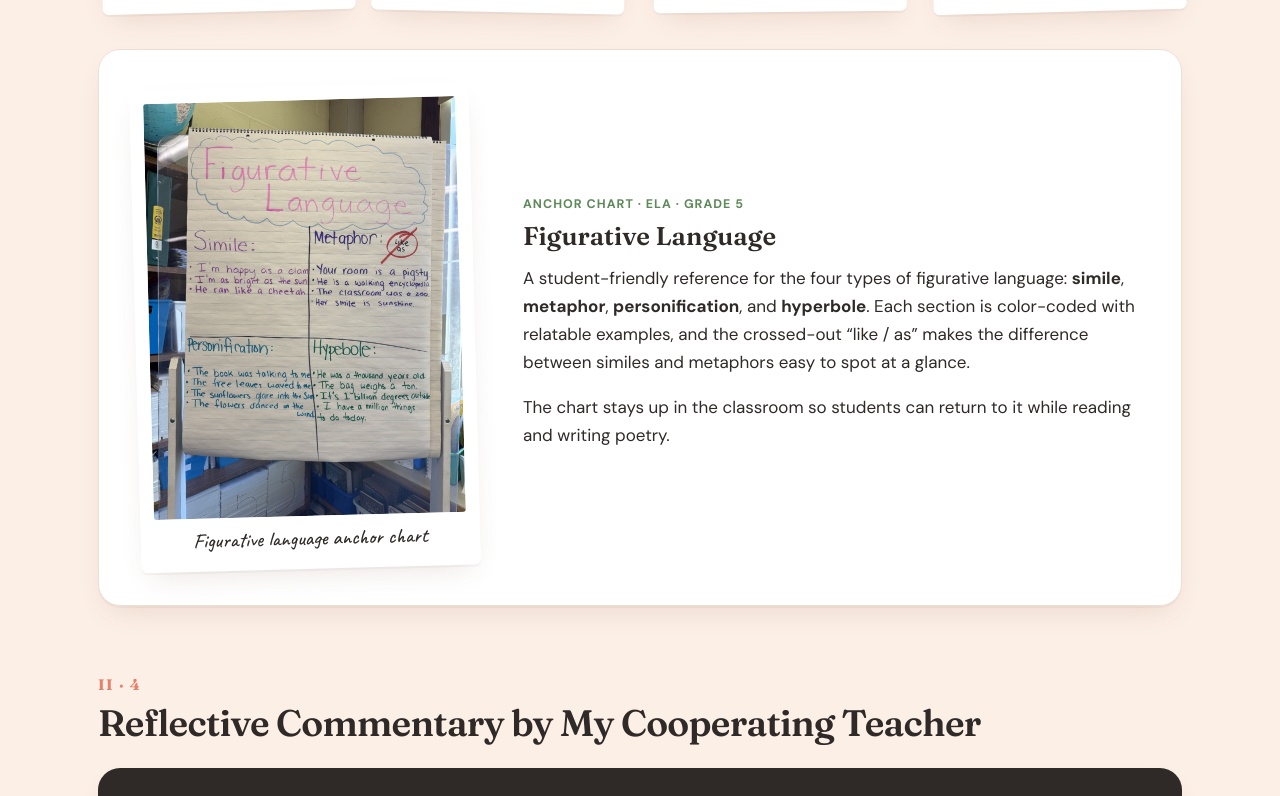
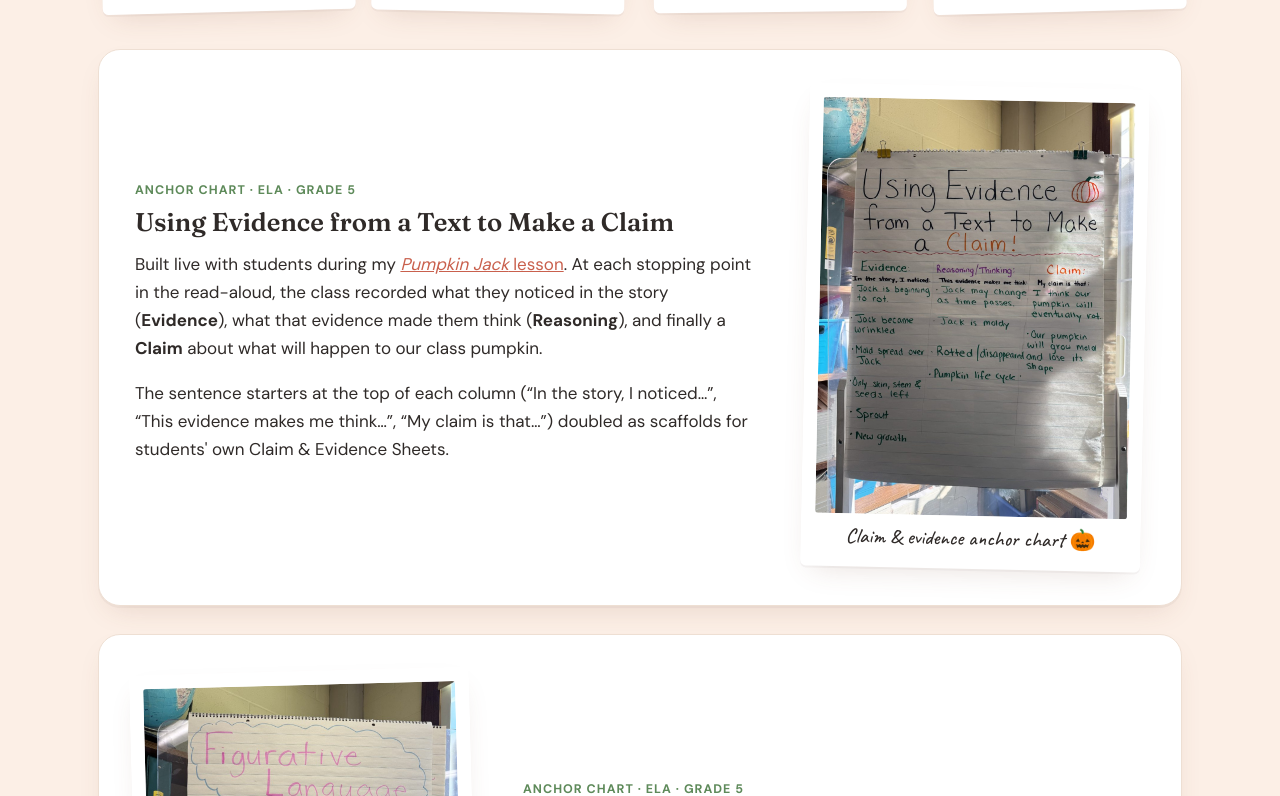
Before and after one commit to jdank417/Fiona-Resume, a plain HTML site: page index.html in a window 1280 px wide. Shown: the part 9536-10332 px from the top of the page. Drawn offline with Linux system fonts and the light colour scheme.

Commit message:
Add Pumpkin Jack claim and evidence anchor chart
Co-Authored-By: Claude Opus 5.5 <noreply@anthropic.com>
Claude-Session: https://claude.ai/code/session_012KMxex2bmJMyMCNJUzcd25

```diff
--- a/assets/css/style.css
+++ b/assets/css/style.css
@@ -348,3 +348,6 @@ p { margin: 0 0 1em; }
 @media (max-width: 960px) { .gallery-4 { grid-template-columns: repeat(2, 1fr); } }
 @media (max-width: 720px) { .anchor-card { grid-template-columns: 1fr; } .anchor-card .polaroid { max-width: 320px; margin: 0 auto; } }
 @media (max-width: 480px) { .gallery-4 { grid-template-columns: 1fr; } }
+.anchor-card-rev { grid-template-columns: 1fr minmax(0, 340px); }
+.anchor-card + .anchor-card { margin-top: 28px; }
+@media (max-width: 720px) { .anchor-card-rev { grid-template-columns: 1fr; } .anchor-card-rev .polaroid { order: -1; } }
--- a/index.html
+++ b/index.html
@@ -268,7 +268,7 @@
               <span class="tag tag-time">Oct 7, 2026</span>
             </div>
             <h3>Making a Claim Using Evidence from <em>Pumpkin Jack</em></h3>
-            <p>An interactive read-aloud with purposeful stopping points, where students collect evidence on a class anchor chart and make a claim about what will happen to the class pumpkin.</p>
+            <p>An interactive read-aloud with purposeful stopping points, where students collect evidence on a <a href="#gallery">class anchor chart</a> and make a claim about what will happen to the class pumpkin.</p>
             <dl class="lesson-meta">
               <dt>Standard</dt><dd>NYS 5R1</dd>
               <dt>Objective</dt><dd>Use relevant details and evidence from the text to make a logical claim.</dd>
@@ -316,6 +316,15 @@
           <figure class="polaroid g-item" data-cat="teaching"><img src="assets/img/teaching-division.jpg" alt="Fiona's 5th graders following a partial quotients division lesson on the SMART Board" loading="lazy" style="object-position: 30% center" /><figcaption>“Let's Partially Build a Quotient”</figcaption></figure>
           <figure class="polaroid g-item" data-cat="teaching"><img src="assets/img/teaching-poetry.jpg" alt="Fiona leading a 5th grade poetry lesson while students annotate their texts" loading="lazy" /><figcaption>Poetry close reading in 5th grade</figcaption></figure>
           <figure class="polaroid g-item" data-cat="teaching"><img src="assets/img/teaching-readaloud-k.jpg" alt="Fiona doing an expressive Mo Willems Pigeon read-aloud for a kindergarten class on the rug" loading="lazy" /><figcaption>Pigeon read-aloud in Kindergarten 🐦</figcaption></figure>
+        </div>
+        <div class="anchor-card anchor-card-rev card">
+          <div>
+            <span class="obs-badge">Anchor chart · ELA · Grade 5</span>
+            <h3>Using Evidence from a Text to Make a Claim</h3>
+            <p>Built live with students during my <a href="assets/docs/lesson-plan-ela.pdf" target="_blank" rel="noopener"><em>Pumpkin Jack</em> lesson</a>. At each stopping point in the read-aloud, the class recorded what they noticed in the story (<strong>Evidence</strong>), what that evidence made them think (<strong>Reasoning</strong>), and finally a <strong>Claim</strong> about what will happen to our class pumpkin.</p>
+            <p>The sentence starters at the top of each column (“In the story, I noticed…”, “This evidence makes me think…”, “My claim is that…”) doubled as scaffolds for students' own Claim &amp; Evidence Sheets.</p>
+          </div>
+          <figure class="polaroid g-item tilt-r" data-cat="charts"><img src="assets/img/anchor-claim-evidence.jpg" alt="Using Evidence from a Text to Make a Claim anchor chart with Evidence, Reasoning, and Claim columns about Pumpkin Jack" loading="lazy" /><figcaption>Claim &amp; evidence anchor chart 🎃</figcaption></figure>
         </div>
         <div class="anchor-card card">
           <figure class="polaroid g-item tilt-l" data-cat="charts"><img src="assets/img/anchor-figurative-language.jpg" alt="Figurative language anchor chart with examples of simile, metaphor, personification, and hyperbole" loading="lazy" /><figcaption>Figurative language anchor chart</figcaption></figure>
```
Also changed, not shown: assets/img/anchor-claim-evidence.jpg (added).
